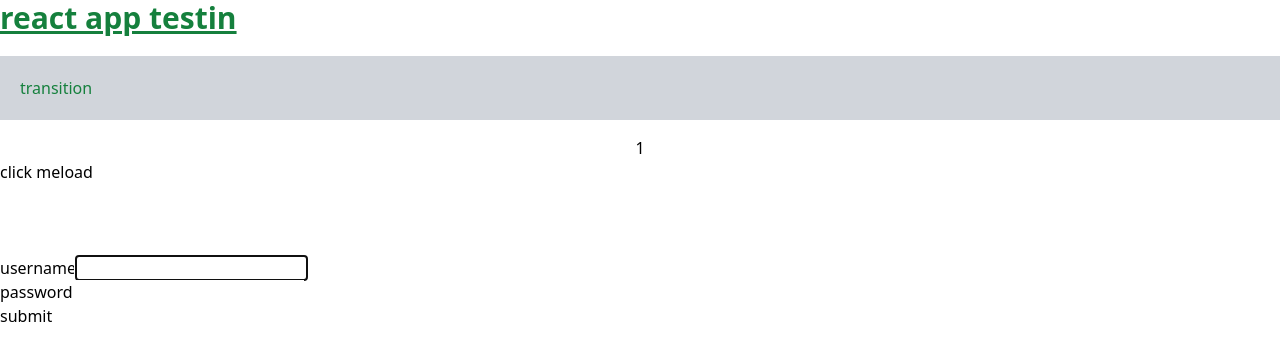
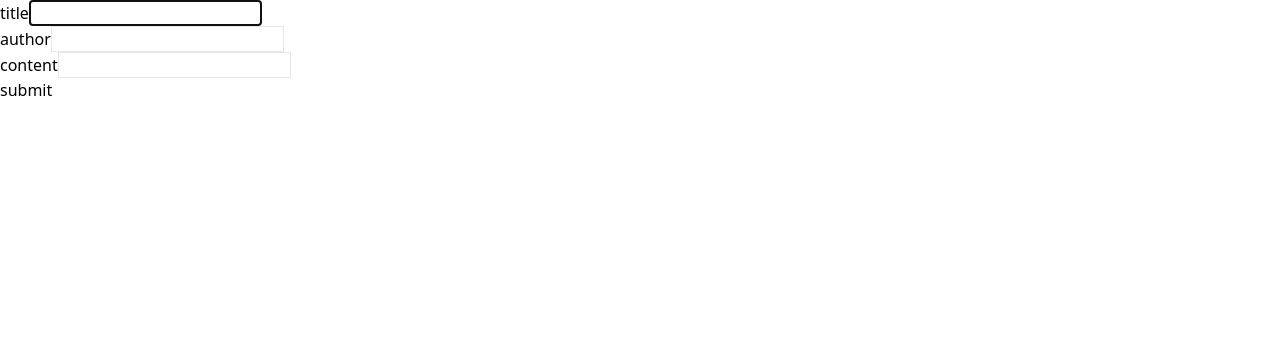
Before and after one commit to alikashefi1989/team-test-learning, a React (Create React App) app: page /post/create in a window 1280 px wide. Shown: the top 360 px of the page. Built offline with nearby package versions, Linux system fonts and the light colour scheme.

Commit message:
delete and update posts

```diff
--- a/src/components/post/Post.tsx
+++ b/src/components/post/Post.tsx
@@ -1,5 +1,5 @@
-import { useEffect } from "react";
-import { useSelector } from "react-redux"
+import { useEffect, useState } from "react";
+import { useDispatch, useSelector } from "react-redux"
 import useFetch from "../../hooks/useFetch/useFetch";
 import { Post as IPost } from "../../models/post.model";
 import { ReduxStateModel } from "../../redux/reduxState.model"
@@ -7,6 +7,26 @@ import { ReduxStateModel } from "../../redux/reduxState.model"
 export default function Post() {
     const posts = useSelector<ReduxStateModel, ReduxStateModel['posts']>((s: ReduxStateModel) => s.posts);
     const { loading, data, error } = useFetch<IPost>('http://localhost:5004/posts');
+
+    const [Url, setUrl] = useState('')
+
+    const dispatch = useDispatch()
+
+    const deletePost =async(id:number)=>{
+        await fetch(`http://localhost:5004/posts/${id}`, {
+            method: 'DELETE',
+            headers: {
+                'Content-Type': 'application/json'
+            },
+        });
+        //update redux dispatch remove id
+
+    }
+    useEffect(()=>{
+        if(data.length){
+            // update redux global state set All
+        }
+    },[data])
 
     return <div className="p-10 flex justify-center">
         <table className="border-separate border border-slate-400">
@@ -16,6 +36,7 @@ export default function Post() {
                     <th className="border border-slate-300">Author</th>
                     <th className="border border-slate-300">Title</th>
                     <th className="border border-slate-300">Content</th>
+                    <th className="border border-slate-300">action</th>
                 </tr>
             </thead>
             <tbody>
@@ -23,7 +44,7 @@ export default function Post() {
                     <td className="border border-slate-300">{post.id}</td>
                     <td className="border border-slate-300">{post.author}</td>
                     <td className="border border-slate-300">{post.title}</td>
-                    <td className="border border-slate-300">{post.content}</td>
+                    <td className="border border-slate-300"><button onClick={()=>deletePost(post.id)} className="text-red-500">Delete</button></td>
                 </tr>)}
             </tbody>
         </table>
--- /dev/null
+++ b/src/components/post/SavePost.tsx
@@ -0,0 +1,115 @@
+import { useEffect, useImperativeHandle, useRef, useState } from "react";
+import { useNavigate, useParams } from "react-router-dom";
+import useFetch from "../../hooks/useFetch/useFetch";
+
+interface pageMode {
+    create: "create";
+    edit: "edit";
+}
+
+export default function SavePost() {
+    const title = useRef<any>("");
+    const author = useRef<any>("");
+    const content = useRef<any>("");
+    const navigate = useNavigate()
+    const params = useParams()
+    const [URL, setURL] = useState("");
+    const { loading, data, error } = useFetch(URL)
+
+    useEffect(() => {
+        if (params.id) {
+            setURL(`http://localhost:5004/posts/${params.id}`)
+        }
+        title.current?.focus();
+
+
+    }, [])
+
+    const dataToForm = (data: any) => {
+        title.current.value = data.title
+        author.current.value = data.author
+        content.current.value = data.content
+
+    }
+    useEffect(() => {
+        if (!data?.id) {
+            return
+        }
+        dataToForm(data)
+
+    }, [data])
+
+    async function submitForm() {
+        const data = {
+            id: params.id || new Date().getTime(),
+            title: title.current.value,
+            author: author.current.value,
+            content: content.current.value
+        }
+
+        try {
+            const res = await fetch(`http://localhost:5004/posts${params.id ? `/${params.id}` : ''}`, {
+                // method: 'POST',
+                method: !params.id ? 'POST' : "PUT",
+                body: JSON.stringify(data),
+                headers: {
+                    'Content-Type': 'application/json'
+                },
+            });
+            if (params.id) {
+                navigate('/post')
+            } else {
+                dataToForm({title:"",content:"",author:""})
+            }
+        } catch (error) {
+        }
+
+    }
+
+    return (
+        <>
+            {loading ? <span>...loading </span> :
+                <>
+                    <div>
+                        <div>
+                            <label htmlFor="title">title</label>
+                            <input type="text" name="title" id="title"
+                                ref={title}
+                                data-testid="title-input"
+                                className="border "
+                            //    value={title.current.value}
+
+                            />
+                        </div>
+                        <div>
+                            <label htmlFor="author">author</label>
+                            <input type="text" id="author" name="author"
+                                ref={author}
+                                data-testid="author-input"
+                                className="border "
+
+                            />
+                        </div>
+                        <div>
+                            <label htmlFor="content">content</label>
+                            <input type="text" id="content" name="content"
+                                ref={content}
+                                data-testid="content-input"
+                                className="border "
+
+                            />
+                        </div>
+
+                        <div>
+                            <button type="submit" onClick={submitForm}
+                                data-testid="submit-button"
+                            >submit</button>
+                        </div>
+
+                        <br /><br />
+                    </div>
+                </>
+            }
+        </>
+    )
+}
--- a/src/index.tsx
+++ b/src/index.tsx
@@ -7,6 +7,7 @@ import Post from './components/post/Post';
 import { Provider } from 'react-redux';
 import { PersistGate } from 'redux-persist/integration/react';
 import { persistedStore, store } from "./redux/store"
+import SavePost from './components/post/SavePost';
 
 ReactDOM.render(
   <React.StrictMode>
@@ -16,6 +17,8 @@ ReactDOM.render(
           <Routes>
             <Route path="/" caseSensitive element={<App />} />
             <Route path="/post" caseSensitive element={<Post />} />
+            <Route path="/post/create" caseSensitive element={<SavePost />} />
+            <Route path="/post/edit/:id" caseSensitive element={<SavePost />} />
             <Route path="*" caseSensitive element={<App />} />
           </Routes>
         </Router>
```
Also changed, not shown: 2 other files (tests, documents, lock files or other folders).
